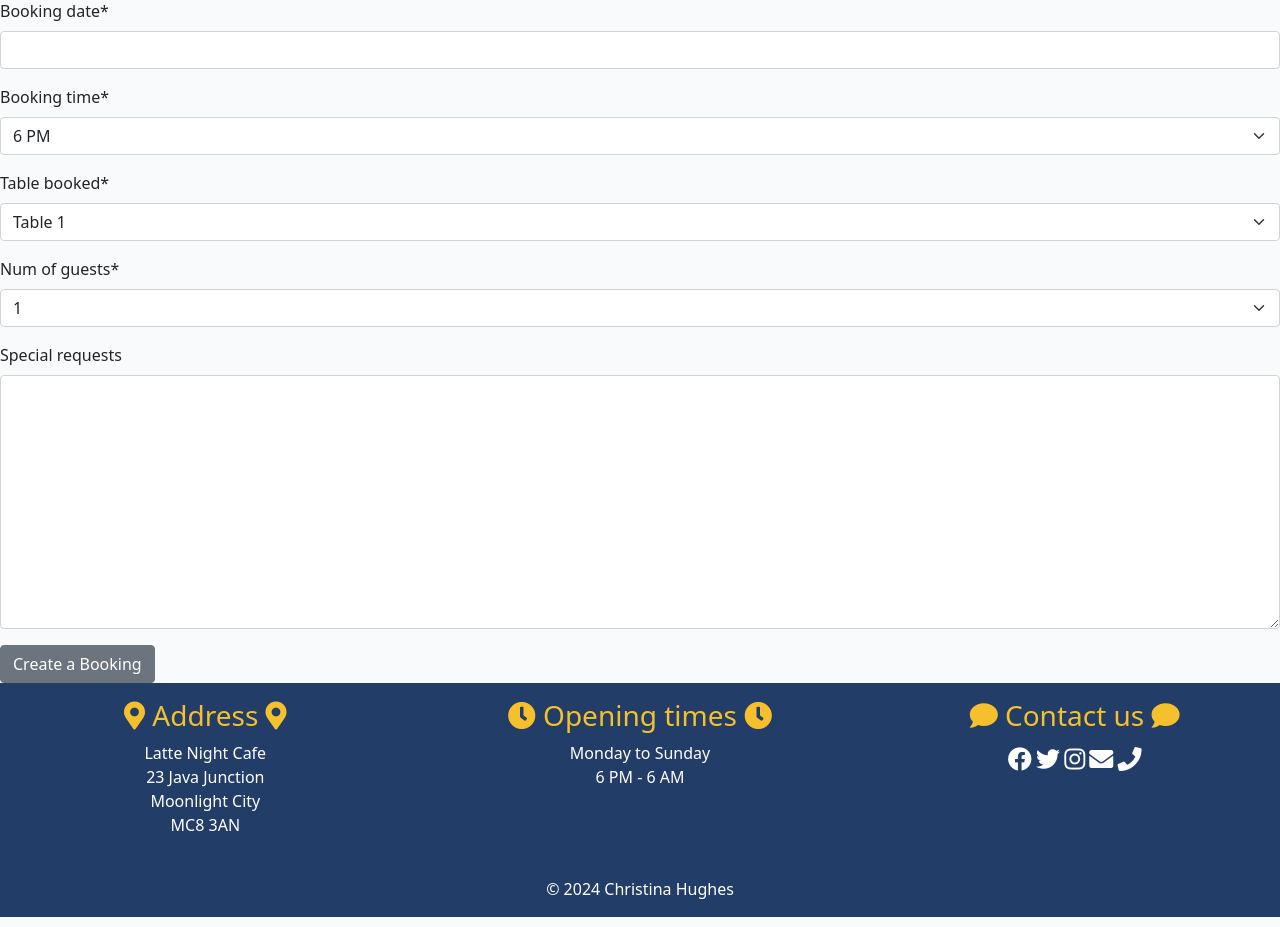
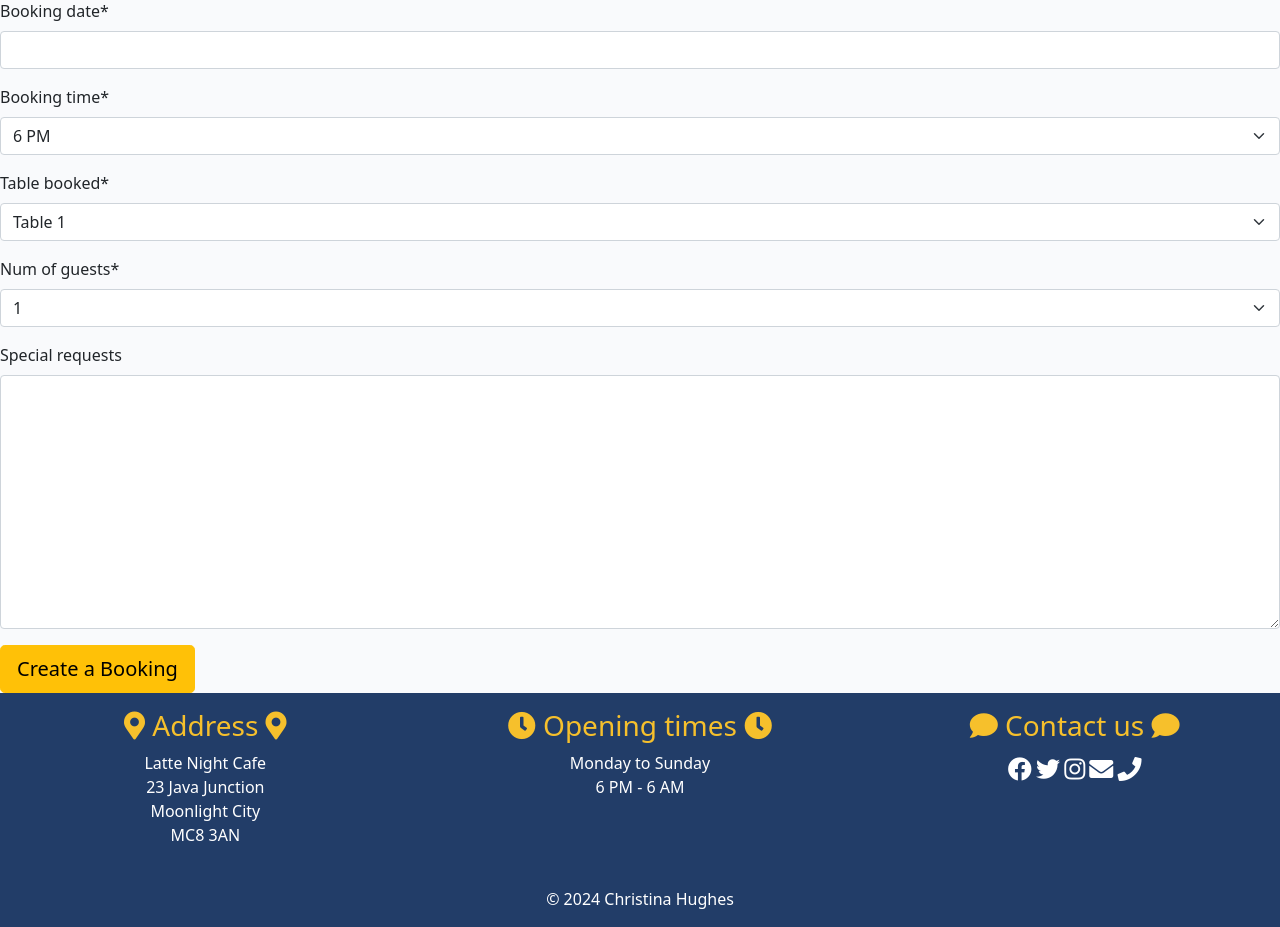
Before and after one commit to CHughes13/late-night-cafe, a Django app: page /create-booking/ in a window 1280 px wide. Shown: the part 332-1259 px from the top of the page. Run offline with Django 4.2, Linux system fonts and the light colour scheme; parts of the project's set-up code (start-up, migrations or seed data) failed here and were passed over; some libraries are stand-ins or nearby versions.

Commit message:
Update Create a Booking button on booking_form so that it is bigger and yellow

```diff
--- a/bookings/templates/bookings/booking_form.html
+++ b/bookings/templates/bookings/booking_form.html
@@ -5,6 +5,7 @@
 {% load crispy_forms_tags %}
 
 {% block content %}
+
 
 <h2>Create a Booking</h2>
 <p> To create a booking, please <a class="link" href="{{ login_url }}">log in</a>. <br>
@@ -19,6 +20,9 @@
     <!-- Makes form using Crispy Forms -->
     {{ form|crispy }}
 
-    <button class="btn btn-secondary" type="submit">Create a Booking</button>
+    <button class="btn btn-warning btn-lg" type="submit">Create a Booking</button>
+
 </form>
+
+
 {% endblock %}
```
